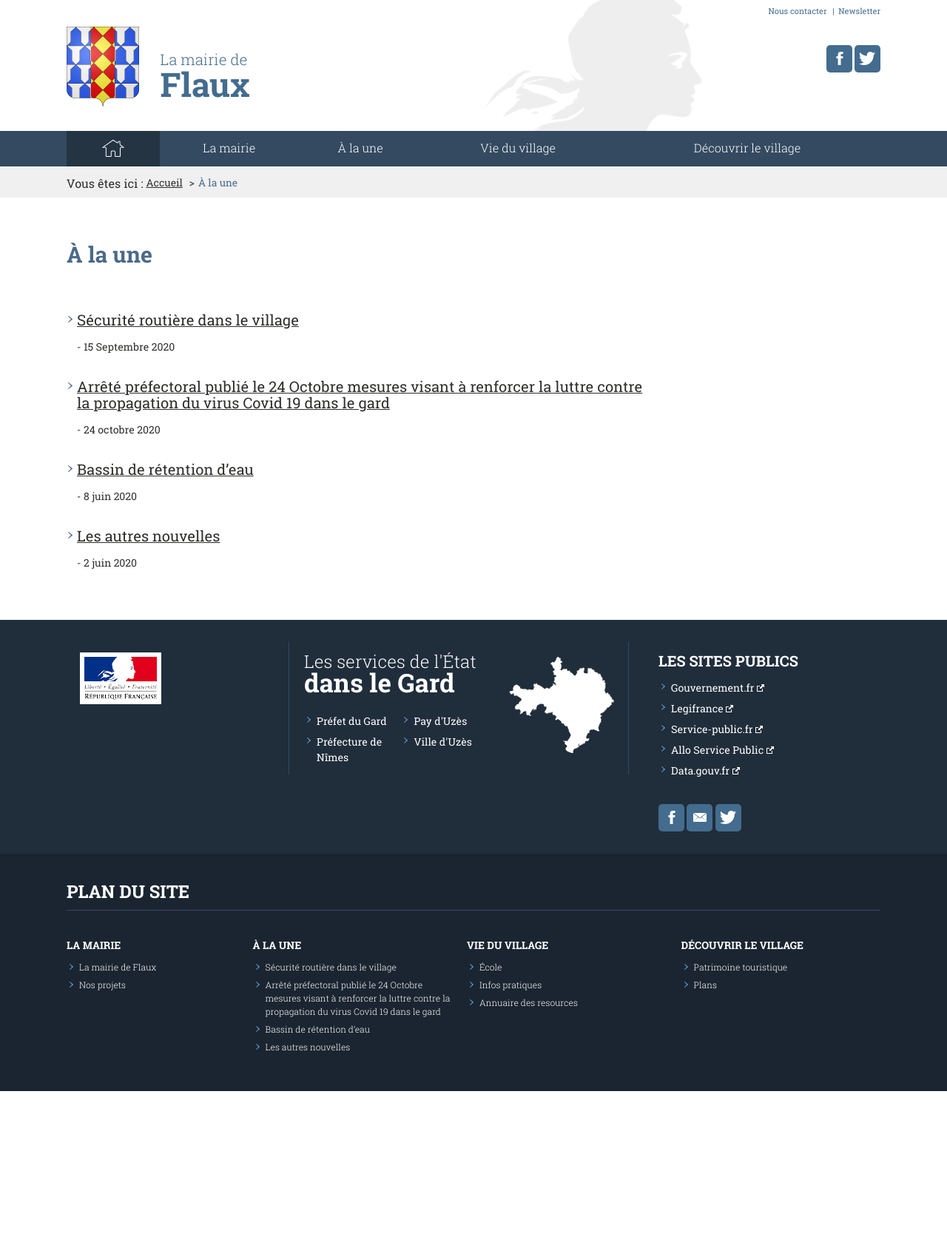
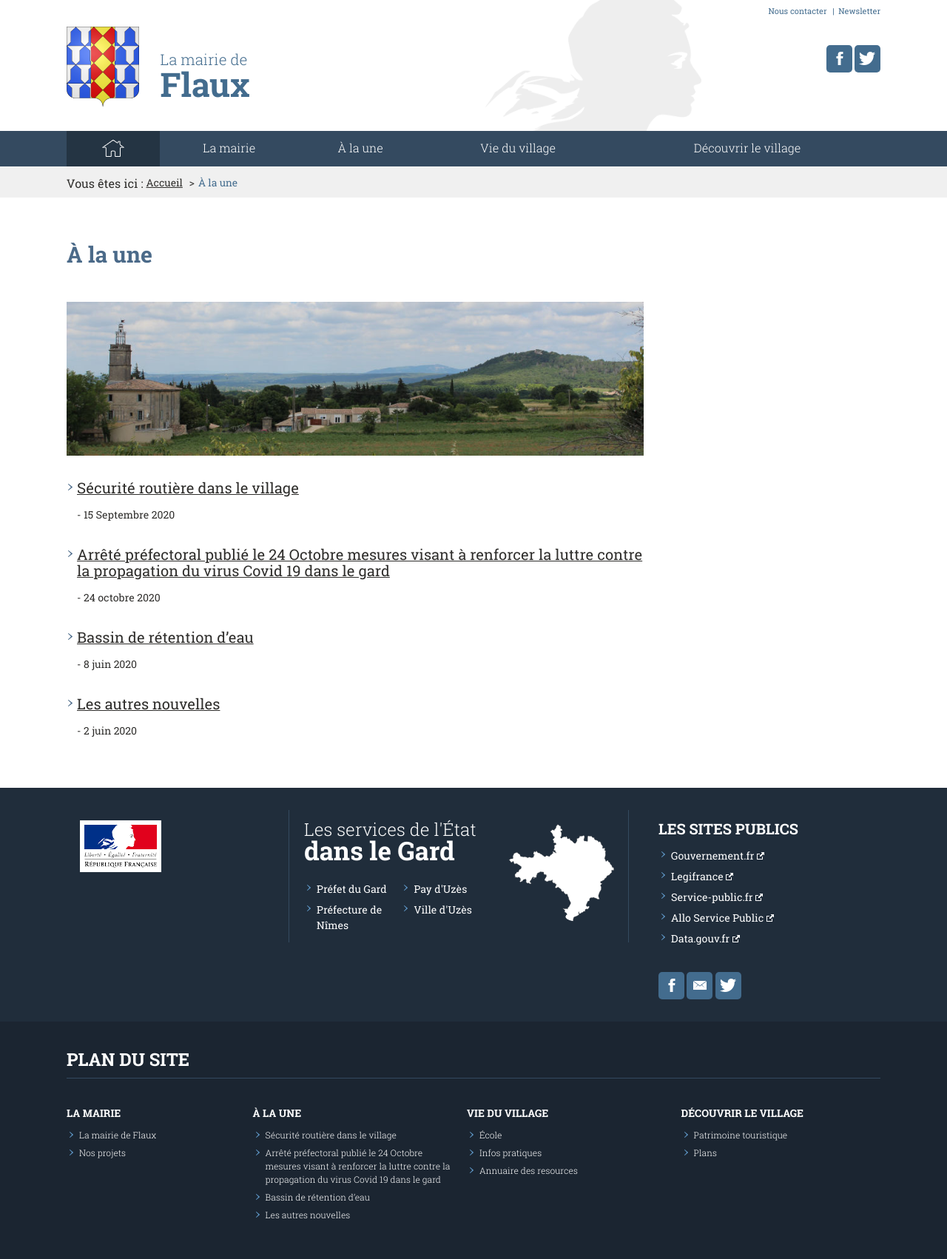
Before and after one commit to Flaux-Village/flaux-village.github.io, a Jekyll site: the page built from actualites.md, in a window 1280 px wide. Shown: the whole page at 74% size. Built offline with Jekyll 4.4.1, drawn with Linux system fonts in a browser that asks for light colours; before the commit the page ends 1475 px from its top, so only the background shows below that.

Commit message:
Update actualites.md

```diff
--- a/actualites.md
+++ b/actualites.md
@@ -4,6 +4,8 @@ titre: Actualités | La mairie de Flaux
 description: Actualités du village de Flaux
 keywords: mairie, commune, flaux, gard, actualités
 titre_page: À la une
+illustration: /assets/illustrations/940_250_flauxcaillou_3591.jpg
+description_illustration: La Mairie de Flaux.
 ---
 
 {% assign sorted = (site.actualites | sort: 'date') | reverse %}
```
